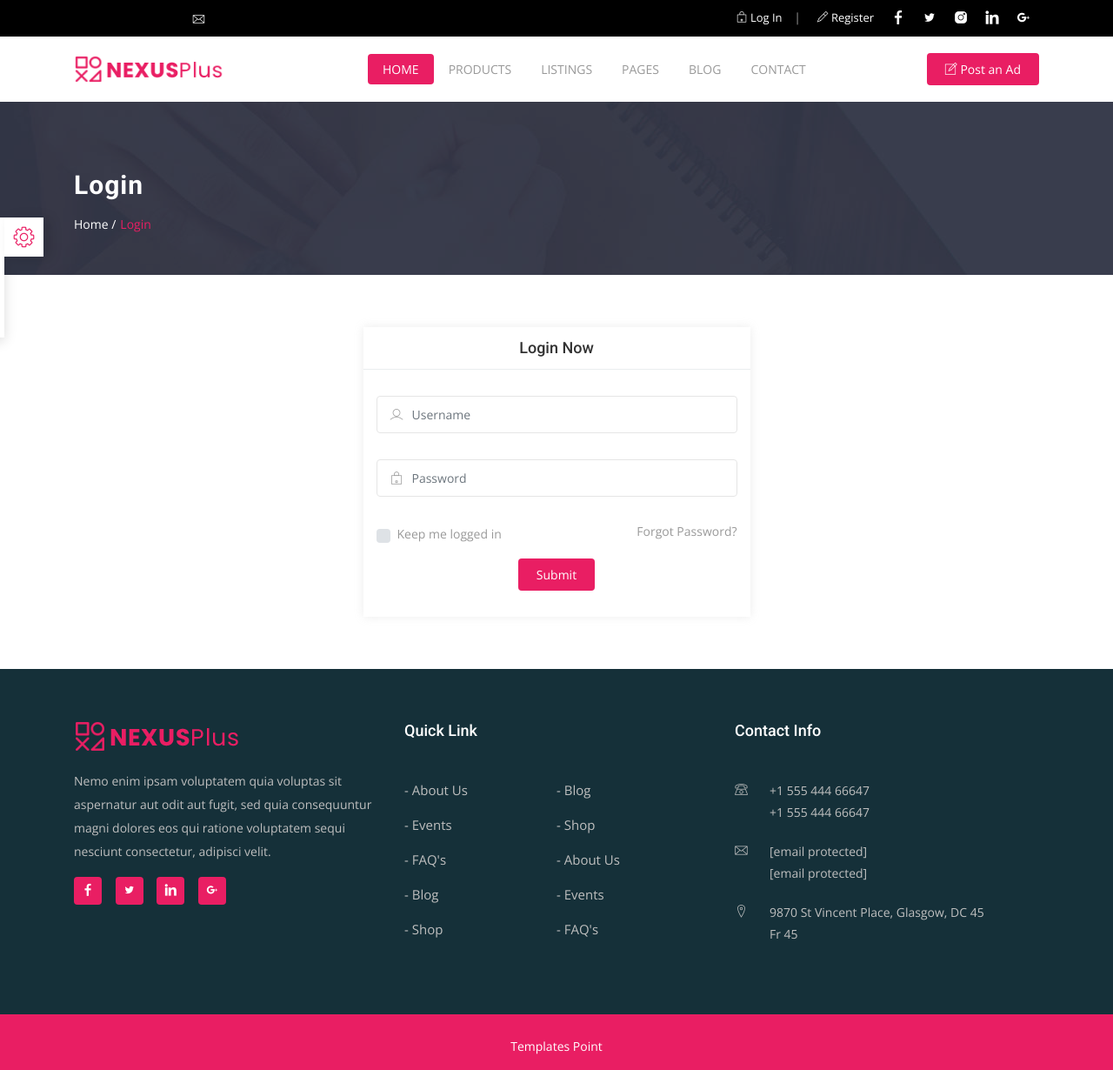
After one commit to Murodal1/Nexus, a Django app: page /user/login/ in a window 1280 px wide. The commit adds this page. Shown: the whole page at 87% size. Run offline with Django 5.2, Linux system fonts and the light colour scheme; some libraries are stand-ins or nearby versions; some web fonts are replaced.

Commit message:
O'zgarish haqida qisqacha izoh

```diff
--- a/src/nexus/urls.py
+++ b/src/nexus/urls.py
@@ -23,5 +23,6 @@ urlpatterns = [
     path('admin/', admin.site.urls),
     path('', include('main.urls')),
     path('product/', include('product.urls')),
-    # path('category/', include('category.urls'))
+    # path('category/', include('category.urls')),
+    path('user/', include('user.urls'))
 ] + static(settings.MEDIA_URL, document_root=settings.MEDIA_ROOT)
--- a/src/templates/base.html
+++ b/src/templates/base.html
@@ -52,8 +52,13 @@
                         <a class="google" href="#"><i class="lni-google-plus"></i></a>
                     </div>
                     <div class="header-top-right float-right">
-                        <a href="login.html" class="header-top-button"><i class="lni-lock"></i> Log In</a> |
+                        {% if user.is_authenticated %}
+                        <a href class="header-top-button"><i class="lni-lock"></i>{{ user.firstname }}</a> |
+                        <a href="{% url 'logout' %}" class="header-top-button"><i class="lni-logout"></i> Log Out</a>
+                        {% else %}
+                        <a href="{% url 'login'%}" class="header-top-button"><i class="lni-lock"></i> Log In</a> |
                         <a href="register.html" class="header-top-button"><i class="lni-pencil"></i> Register</a>
+                        {% endif  %}
                     </div>
                 </div>
             </div>
--- /dev/null
+++ b/src/templates/login.html
@@ -0,0 +1,61 @@
+{% extends 'base.html' %}
+
+
+{% block content %}
+<div class="page-header" style="background: url(assets/img/banner1.jpg);">
+    <div class="container">
+        <div class="row">
+            <div class="col-md-12">
+                <div class="breadcrumb-wrapper">
+                    <h2 class="product-title">Login</h2>
+                    <ol class="breadcrumb">
+                        <li><a href="index-2.html">Home /</a></li>
+                        <li class="current">Login</li>
+                    </ol>
+                </div>
+            </div>
+        </div>
+    </div>
+</div>
+<section class="login section-padding">
+    <div class="container">
+        <div class="row justify-content-center">
+            <div class="col-lg-5 col-md-12 col-xs-12">
+                <div class="login-form login-area">
+                    <h3>
+                        Login Now
+                    </h3>
+                    <form role="form" class="login-form" method="post">
+                     {% csrf_token %}
+                        <div class="form-group">
+                            <div class="input-icon">
+                                <i class="lni-user"></i>
+                             {{ form.username }}
+<!--                                <input type="text" id="sender-email" class="form-control" name="email"-->
+<!--                                       placeholder="Username">-->
+                            </div>
+                        </div>
+                        <div class="form-group">
+                            <div class="input-icon">
+                                <i class="lni-lock"></i>
+                             {{ form.password }}
+<!--                                <input type="password" class="form-control" placeholder="Password">-->
+                            </div>
+                        </div>
+                        <div class="form-group mb-3">
+                            <div class="custom-control custom-checkbox">
+                                <input type="checkbox" class="custom-control-input" id="checkedall">
+                                <label class="custom-control-label" for="checkedall">Keep me logged in</label>
+                            </div>
+                            <a class="forgetpassword" href="forgot-password.html">Forgot Password?</a>
+                        </div>
+                        <div class="text-center">
+                            <button class="btn btn-common log-btn">Submit</button>
+                        </div>
+                    </form>
+                </div>
+            </div>
+        </div>
+    </div>
+</section>
+{% endblock content %}
--- /dev/null
+++ b/src/user/forms.py
@@ -0,0 +1,7 @@
+from django import forms
+
+class LoginForm(forms.Form):
+    username = forms.CharField(max_length=50,
+                               widget=forms.TextInput(attrs={'class': "form-control", "placeholder": "Username"}))
+    password = forms.CharField(max_length=20,
+                               widget=forms.PasswordInput(attrs={'class': "form-control", "placeholder": "Password"}))
--- /dev/null
+++ b/src/user/urls.py
@@ -0,0 +1,8 @@
+from django.urls import path
+from .views import login_view, register, logout_view
+
+urlpatterns = [
+    path('login/', login_view, name='login'),
+    path('register/', register, name='register'),
+    path('logout/', logout_view, name='logout'),
+]
--- a/src/user/views.py
+++ b/src/user/views.py
@@ -1,3 +1,29 @@
-from django.shortcuts import render
+from django.shortcuts import render, redirect
+from django.contrib.auth import login, authenticate, logout
+from .forms import LoginForm
 
-# Create your views here.
+
+def login_view(request):
+    if request.method == 'POST':
+        form = LoginForm(request.POST)
+        if form.is_valid():
+            username = request.POST.get('username')
+            password = request.POST.get('password')
+            user = authenticate(username=username, password=password)
+            print("USER", user)
+            if user:
+                login(request, user)
+                return redirect('main')
+    form = LoginForm()
+    ctx = {
+        "form": form
+    }
+    return render(request, 'login.html', ctx)
+
+def register(request):
+    pass
+
+
+def logout_view(request):
+    logout(request)
+    return redirect('main')
```
